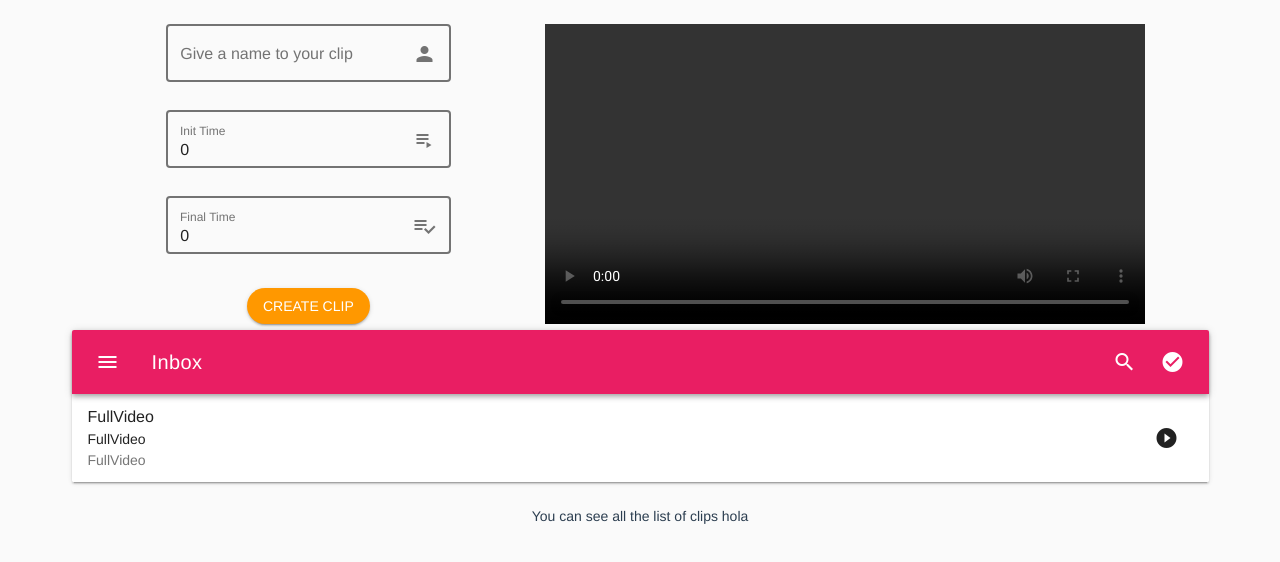
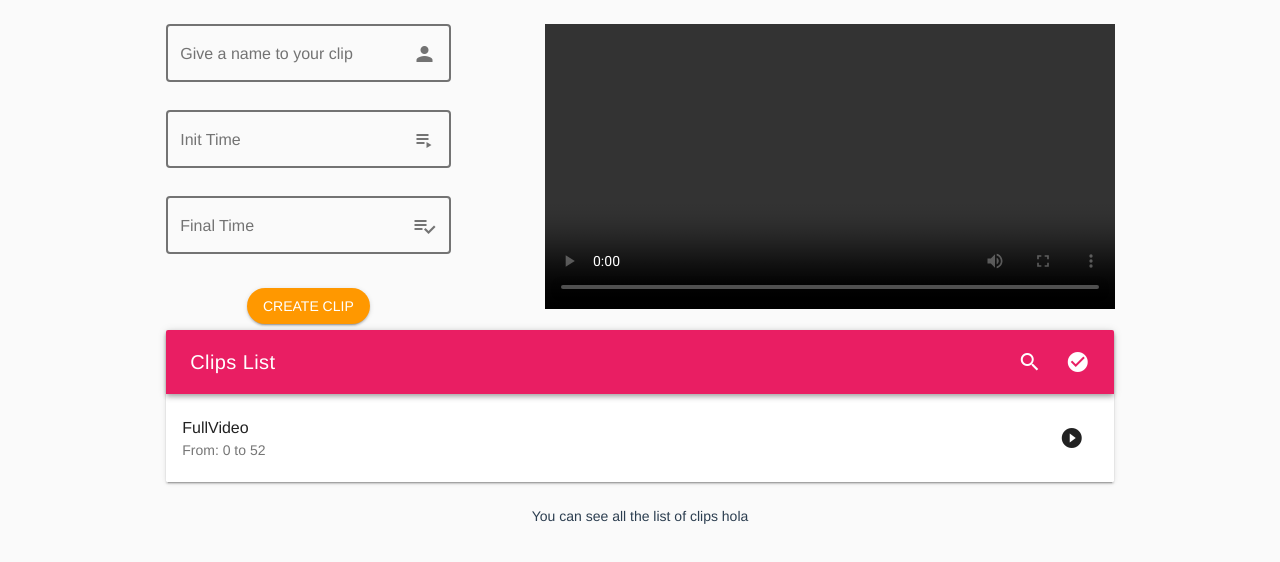
Before and after one commit to FiorellaEffio/Jobsity-Challenge, a Vue app: page /#/ in a window 1280 px wide. Shown: the top 562 px of the page. Built offline with nearby package versions, Linux system fonts and the light colour scheme; grey boxes are pictures that could not be loaded.

Commit message:
adding times from to

```diff
--- a/src/components/VideoPlayer.vue
+++ b/src/components/VideoPlayer.vue
@@ -24,15 +24,14 @@
         </form>
       </v-flex>
       <v-flex xs6 order-lg2 offset-xs1>
-        <video width="600" controls :src="videoSrc"></video>
+        <video width="570" controls :autoplay="autoplay" :src="videoSrc"></video>
       </v-flex>
     </v-layout>
     <v-layout row>
-      <v-flex xs12>
+      <v-flex xs10 offset-xs1>
         <v-card>
           <v-toolbar color="pink" dark>
-            <v-toolbar-side-icon></v-toolbar-side-icon>
-            <v-toolbar-title>Inbox</v-toolbar-title>
+            <v-toolbar-title>Clips List</v-toolbar-title>
             <v-spacer></v-spacer>
             <v-btn icon>
               <v-icon>search</v-icon>
@@ -49,8 +48,7 @@
               >
                 <v-list-tile-content>
                   <v-list-tile-title>{{ clip.clipName }}</v-list-tile-title>
-                  <v-list-tile-sub-title class="text--primary">{{ clip.clipName }}</v-list-tile-sub-title>
-                  <v-list-tile-sub-title>{{ clip.clipName }}</v-list-tile-sub-title>
+                  <v-list-tile-sub-title>From: {{ clip.beginAt }} to {{ clip.finishAt }}</v-list-tile-sub-title>
                 </v-list-tile-content>
 
                 <v-list-tile-action>
@@ -91,10 +89,11 @@ export default {
       return {
         defaultURL: 'https://firebasestorage.googleapis.com/v0/b/jobsity-challenge.appspot.com/o/test%2Fsintel_trailer-480p.mp4?alt=media&token=fd2e61e1-f77f-4fa6-95f3-2f8d97532eaf',
         videoSrc: this.defaultURL,
-        initTime: '0',
-        finalTime: '0',
+        initTime: '',
+        finalTime: '',
+        autoplay: 'true',
         currentClipName: '',
-        clips: [{urlTime: 'https://firebasestorage.googleapis.com/v0/b/jobsity-challenge.appspot.com/o/test%2Fsintel_trailer-480p.mp4?alt=media&token=fd2e61e1-f77f-4fa6-95f3-2f8d97532eaf#t=0,52', clipName: 'FullVideo'}]
+        clips: [{urlTime: 'https://firebasestorage.googleapis.com/v0/b/jobsity-challenge.appspot.com/o/test%2Fsintel_trailer-480p.mp4?alt=media&token=fd2e61e1-f77f-4fa6-95f3-2f8d97532eaf#t=0,52', clipName: 'FullVideo', beginAt:0,finishAt: 52}]
       }
     },
   methods:{
@@ -109,7 +108,9 @@ export default {
         if(!existName) {
           let newClip = {
             urlTime: this.URLwithParams,
-            clipName: this.currentClipName
+            clipName: this.currentClipName,
+            beginAt: this.initTime,
+            finishAt: this.finalTime
           }
           this.clips.push(newClip);
           this.currentClipName = '';
```
